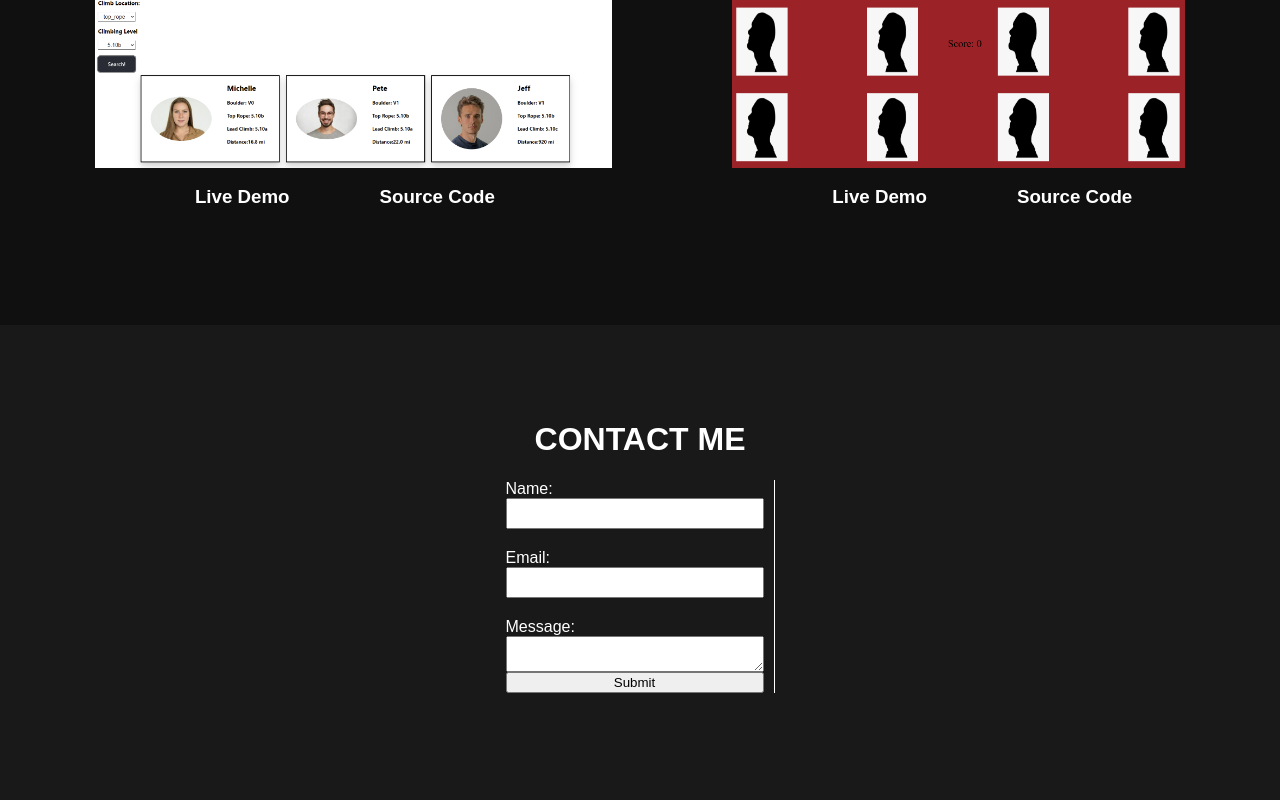
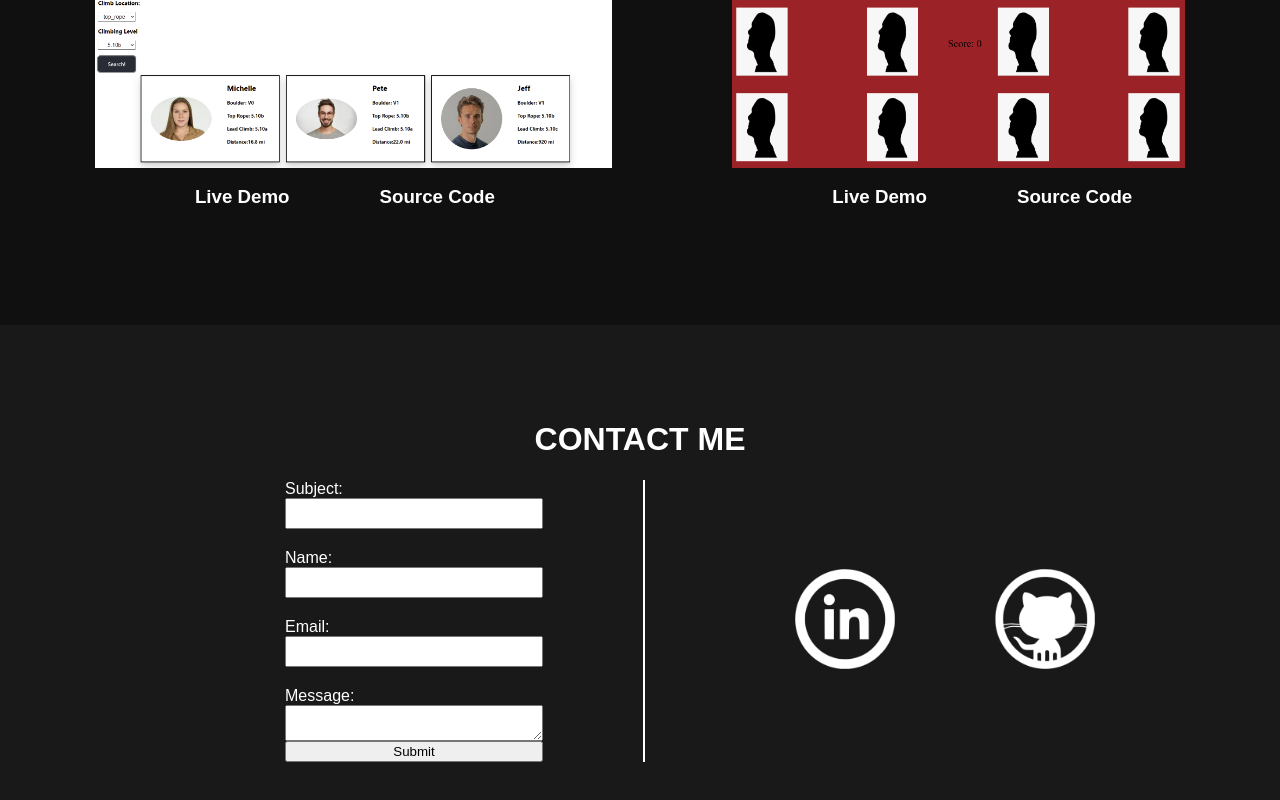
Before and after one commit to slevine3/Portfolio, a React (Create React App) app: page / in a window 1280 px wide. Shown: the part 1765-2565 px from the top of the page. Built offline with nearby package versions, Linux system fonts and the light colour scheme.

Commit message:
completed first version

```diff
--- a/package.json
+++ b/package.json
@@ -8,6 +8,7 @@
     "@testing-library/jest-dom": "^5.16.2",
     "@testing-library/react": "^12.1.3",
     "@testing-library/user-event": "^13.5.0",
+    "axios": "^0.26.0",
     "file-saver": "^2.0.5",
     "font-awesome": "^4.7.0",
     "react": "^17.0.2",
--- a/src/components/Contact.css
+++ b/src/components/Contact.css
@@ -7,12 +7,16 @@
   color: white;
   padding-top: 75px;
 }
+.contact_info_container{
+  display: flex;
+  margin-left: 150px;
 
+}
 .contact_form {
   display: flex;
   flex-direction: column;
-  border-right: 1px solid white;
-  padding-right: 10px;
+  border-right: 2px solid white;
+  padding-right: 100px;
 }
 
 input {
@@ -21,6 +25,15 @@ input {
   height: 25px;
 }
 
+.contact_logos{
+  display: flex;
+  justify-content: space-around;
+  align-items: center;
+  width: 400px;
+  padding-left: 100px;
+}
+
+
 * {
   font-family: "Source Sans Pro", sans-serif;
 }
--- a/src/components/Contact.js
+++ b/src/components/Contact.js
@@ -1,21 +1,47 @@
+import linkedin_logo from "./Images/linkedin.png";
+import github_logo from "./Images/github-logo.png";
 export const Contact = () => {
   return (
     <div id="contact" className="contact_container">
       <div>
         <h1>CONTACT ME</h1>
       </div>
+      <div className="contact_info_container">
         <div>
-        <form className="contact_form">
+          <form
+            action="https://formsubmit.co/7c1a3dcf72e09b552a05205cc108fd0a"
+            method="POST"
+            className="contact_form"
+          >
+            <lable htmlFor="subject">Subject: </lable>
+            <input type="text" name="subject"></input>
             <lable htmlFor="name">Name: </lable>
             <input type="text" name="name"></input>
-          <lable htmlFor="not_sure">Email: </lable>
-          <input type="email" name="not_sure"></input>
+            <lable htmlFor="email">Email: </lable>
+            <input type="email" name="email"></input>
             <lable htmlFor="message">Message: </lable>
             <textarea name="message"></textarea>
 
             <button>Submit</button>
           </form>
         </div>
+        <div className="contact_logos">
+          <div>
+            <a href="https://www.linkedin.com/in/sam-levine-965696119/">
+              <img
+                src={linkedin_logo}
+                // style={{ backgroundColor: "white" }}
+                alt="LinkedIn logo"
+              ></img>
+            </a>
+          </div>
+          <div>
+            <a href="https://github.com/slevine3">
+              <img src={github_logo} alt="Github logo"></img>
+            </a>
+          </div>
+        </div>
+      </div>
     </div>
   );
 };
--- a/src/components/Project.js
+++ b/src/components/Project.js
@@ -9,9 +9,9 @@ export const Project = () => {
       </div>
       <div className="all_project_container">
         <div className="project_display_conatainer">
-          <h2 style={{ "textAlign": "center" }}>Climber Nation</h2>
+          <h2 style={{ textAlign: "center" }}>Climber Nation</h2>
           <div>
-            <a href="https://www.loom.com/share/98717cfa741b4f34ba07a32ac76ea7e5">
+            <a href="https://climber-nation.herokuapp.com/">
               <img
                 className="project_image"
                 src={Climber_Nation}
@@ -40,7 +40,7 @@ export const Project = () => {
           </div>
         </div>
         <div className="project_display_conatainer">
-          <h2 style={{ "textAlign": "center" }}>Memory Game</h2>
+          <h2 style={{ textAlign: "center" }}>Memory Game</h2>
           <div>
             <a href="https://slevine3.github.io/MemoryGame/">
               <img
```
Also changed, not shown: src/components/Images/linkedin.png (added), 1 other file (tests, documents, lock files or other folders). Lines whose indentation alone changed are shown as unchanged.
